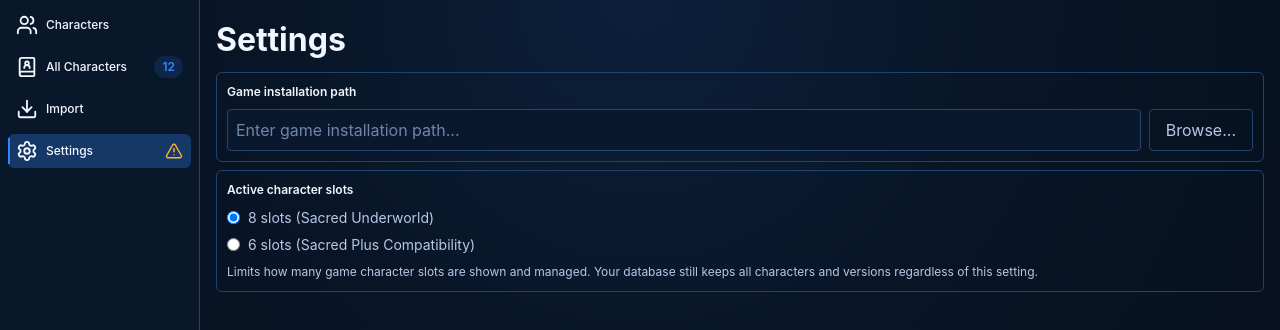
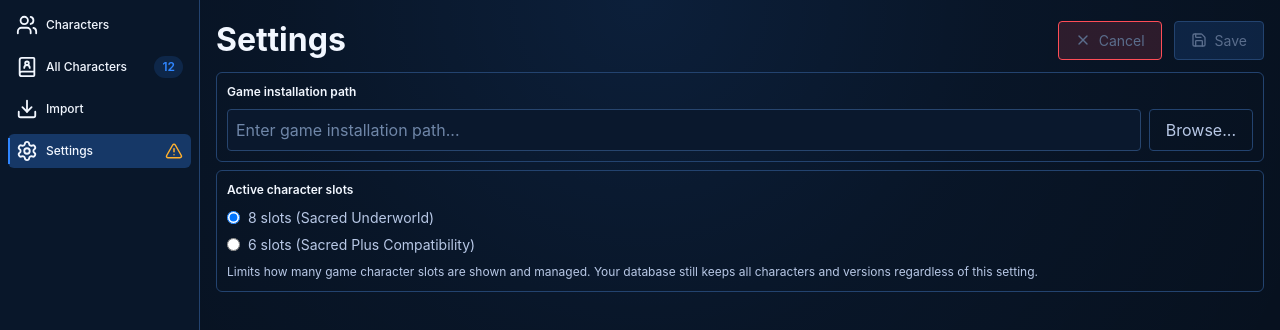
Before and after one commit to Virian/sacred-hero-database, a React (Vite) app: page / in a window 1280 px wide. Both pictures are taken after a click on the item "Settings". Shown: the top 330 px of the page. Built offline with nearby package versions, Linux system fonts and the light colour scheme.

Commit message:
feat: add formik to Settings screen

```diff
--- a/src/components/Button/Button.tsx
+++ b/src/components/Button/Button.tsx
@@ -1,25 +1,23 @@
 import clsx from 'clsx';
+import type { ButtonHTMLAttributes } from 'react';
+
 import styles from './Button.module.scss';
 
-interface ButtonProps {
-  className?: string;
-  children: React.ReactNode;
-  disabled?: boolean;
-  onClick?: () => void;
+interface ButtonProps extends ButtonHTMLAttributes<HTMLButtonElement> {
   variant?: 'primary' | 'secondary' | 'danger';
 }
 
 export const Button = ({
   className,
   children,
-  disabled = false,
-  onClick = () => null,
   variant = 'primary',
+  type = 'button',
+  ...buttonProps
 }: ButtonProps) => (
   <button
+    {...buttonProps}
     className={clsx(styles.button, styles[`button-${variant}`], className)}
-    disabled={disabled}
-    onClick={onClick}
+    type={type}
   >
     {children}
   </button>
--- a/src/components/Input/Input.tsx
+++ b/src/components/Input/Input.tsx
@@ -1,31 +1,16 @@
 import clsx from 'clsx';
-import type { ChangeEvent } from 'react';
+import type { InputHTMLAttributes } from 'react';
+
 import styles from './Input.module.scss';
-
-interface InputProps {
-  className?: string;
-  id?: string;
-  name?: string;
-  onChange?: (event: ChangeEvent<HTMLInputElement>) => void;
-  placeholder?: string;
-  value?: string;
-}
 
 export const Input = ({
   className,
-  id,
-  name,
-  onChange,
-  placeholder,
-  value,
-}: InputProps) => (
+  type = 'text',
+  ...inputProps
+}: InputHTMLAttributes<HTMLInputElement>) => (
   <input
+    {...inputProps}
     className={clsx(styles.input, className)}
-    type="text"
-    id={id}
-    name={name}
-    onChange={onChange}
-    placeholder={placeholder}
-    value={value}
+    type={type}
   />
 );
--- a/src/components/RadioGroup/Radio.tsx
+++ b/src/components/RadioGroup/Radio.tsx
@@ -1,34 +1,27 @@
 import clsx from 'clsx';
-import type { ChangeEvent } from 'react';
+import type { InputHTMLAttributes } from 'react';
 import styles from './Radio.module.scss';
 
-interface RadioProps {
-  checked?: boolean;
-  className?: string;
-  id?: string;
+interface RadioProps extends InputHTMLAttributes<HTMLInputElement> {
   label: string;
   name: string;
-  onChange?: (event: ChangeEvent<HTMLInputElement>) => void;
   value: string;
 }
 
 export const Radio = ({
-  checked,
   className,
-  id,
   label,
   name,
-  onChange,
+  type = 'radio',
   value,
+  ...radioProps
 }: RadioProps) => (
   <label className={clsx(styles.radio, className)}>
     <input
-      type="radio"
-      id={id}
+      {...radioProps}
+      type={type}
       name={name}
       value={value}
-      checked={checked}
-      onChange={onChange}
     />
     {label}
   </label>
--- a/src/components/RadioGroup/RadioGroup.tsx
+++ b/src/components/RadioGroup/RadioGroup.tsx
@@ -1,4 +1,4 @@
-import type { ChangeEvent } from 'react';
+import type { ChangeEvent, HTMLAttributes } from 'react';
 import { Radio } from './Radio';
 import styles from './RadioGroup.module.scss';
 
@@ -7,7 +7,10 @@ interface RadioGroupOption {
   value: string;
 }
 
-interface RadioGroupProps {
+interface RadioGroupProps extends Omit<
+  HTMLAttributes<HTMLDivElement>,
+  'onChange'
+> {
   name: string;
   onChange: (event: ChangeEvent<HTMLInputElement>) => void;
   options: RadioGroupOption[];
@@ -15,12 +18,17 @@ interface RadioGroupProps {
 }
 
 export const RadioGroup = ({
+  className,
   name,
   onChange,
   options,
   value,
+  ...groupProps
 }: RadioGroupProps) => (
-  <div className={styles.group}>
+  <div
+    {...groupProps}
+    className={`${styles.group} ${className ?? ''}`}
+  >
     {options.map((option) => (
       <Radio
         key={option.value}
--- a/src/screens/Settings/Settings.module.scss
+++ b/src/screens/Settings/Settings.module.scss
@@ -4,6 +4,28 @@
   flex-direction: column;
   gap: 0.5rem;
   padding: 1rem;
+}
+
+.header {
+  display: flex;
+  align-items: center;
+  justify-content: space-between;
+}
+
+.actions {
+  display: flex;
+  gap: 0.75rem;
+}
+
+.button {
+  display: flex;
+  font-size: 0.875rem;
+}
+
+.buttonText {
+  display: inline-flex;
+  align-items: center;
+  gap: 0.5rem;
 }
 
 .section {
@@ -30,6 +52,11 @@
   flex: 1;
 }
 
+.errorText {
+  color: var(--danger);
+  font-size: 0.75rem;
+}
+
 .activeCharacterSlotsDescription {
   font-size: 0.75rem;
   color: var(--text-secondary);
--- a/src/screens/Settings/Settings.tsx
+++ b/src/screens/Settings/Settings.tsx
@@ -1,14 +1,78 @@
+import { Formik, type FormikErrors } from 'formik';
+import { X, Save } from 'lucide-react';
+
 import { Button, Input, RadioGroup } from '../../components';
-import { useState } from 'react';
+import { isValidPath } from './isValidPath';
 import styles from './Settings.module.scss';
 
+interface FormValues {
+  installationPath: string;
+  activeCharacterSlots: string;
+}
+
+const validate = (values: FormValues) => {
+  const errors: FormikErrors<FormValues> = {};
+
+  if (!values.installationPath) {
+    errors.installationPath = 'Installation path is required.';
+  } else if (!isValidPath(values.installationPath)) {
+    errors.installationPath = 'Installation path must be a valid path.';
+  }
+
+  return errors;
+};
+
 export const Settings = () => {
-  const [installationPath, setInstallationPath] = useState('');
-  const [activeCharacterSlots, setActiveCharacterSlots] = useState('8');
+  const saveSettings = (values: FormValues) => {
+    console.log('submit', values);
+  };
 
   return (
-    <div className={styles.container}>
+    <Formik<FormValues>
+      initialValues={{ installationPath: '', activeCharacterSlots: '8' }}
+      validate={validate}
+      onSubmit={saveSettings}
+    >
+      {({
+        values,
+        errors,
+        touched,
+        dirty,
+        handleChange,
+        handleBlur,
+        handleSubmit,
+        resetForm,
+      }) => (
+        <form
+          className={styles.container}
+          onSubmit={handleSubmit}
+        >
+          <div className={styles.header}>
             <h1>Settings</h1>
+            <div className={styles.actions}>
+              <Button
+                className={styles.button}
+                variant="danger"
+                disabled={!dirty}
+                onClick={() => resetForm()}
+              >
+                <span className={styles.buttonText}>
+                  <X size={16} />
+                  Cancel
+                </span>
+              </Button>
+              <Button
+                type="submit"
+                className={styles.button}
+                disabled={!dirty}
+              >
+                <span className={styles.buttonText}>
+                  <Save size={16} />
+                  Save
+                </span>
+              </Button>
+            </div>
+          </div>
           <div className={styles.section}>
             <h2 className={styles.sectionTitle}>Game installation path</h2>
             <div className={styles.installationPathRow}>
@@ -17,29 +81,38 @@ export const Settings = () => {
                 name="installationPath"
                 className={styles.installationPathInput}
                 placeholder="Enter game installation path..."
-            value={installationPath}
-            onChange={(event) => setInstallationPath(event.target.value)}
+                value={values.installationPath}
+                onChange={handleChange}
+                onBlur={handleBlur}
               />
               <Button variant="secondary">Browse...</Button>
             </div>
+            {errors.installationPath && touched.installationPath && (
+              <span className={styles.errorText}>
+                {errors.installationPath}
+              </span>
+            )}
           </div>
           <div className={styles.section}>
             <h2 className={styles.sectionTitle}>Active character slots</h2>
             <RadioGroup
               name="activeCharacterSlots"
-          value={activeCharacterSlots}
-          onChange={(event) => setActiveCharacterSlots(event.target.value)}
               options={[
                 { label: '8 slots (Sacred Underworld)', value: '8' },
                 { label: '6 slots (Sacred Plus Compatibility)', value: '6' },
               ]}
+              value={values.activeCharacterSlots}
+              onChange={handleChange}
+              onBlur={handleBlur}
             />
             <p className={styles.activeCharacterSlotsDescription}>
               Limits how many game character slots are shown and managed. Your
-          database still keeps all characters and versions regardless of this
-          setting.
+              database still keeps all characters and versions regardless of
+              this setting.
             </p>
           </div>
-    </div>
+        </form>
+      )}
+    </Formik>
   );
 };
--- /dev/null
+++ b/src/screens/Settings/isValidPath.ts
@@ -0,0 +1,37 @@
+const windowsInvalidCharacters = /[<>:"|?*]/;
+
+const hasControlCharacters = (path: string) =>
+  [...path].some((character) => character.charCodeAt(0) < 32);
+
+export const isValidPath = (path: string) => {
+  // Windows drive paths must start with a drive letter and a slash, such as C:\\Games.
+  if (/^[A-Za-z]:[\\/]/.test(path)) {
+    const pathSegments = path.slice(3).split(/[\\/]/).filter(Boolean);
+
+    // Windows forbids these characters and does not allow segments ending in a dot or space.
+    return pathSegments.every(
+      (segment) =>
+        !hasControlCharacters(segment) &&
+        !windowsInvalidCharacters.test(segment) &&
+        !/[. ]$/.test(segment),
+    );
+  }
+
+  // UNC paths point to a network share and must contain both a server and share name.
+  if (/^\\\\/.test(path)) {
+    const pathSegments = path.split(/[\\/]/).filter(Boolean);
+
+    return (
+      pathSegments.length >= 2 &&
+      pathSegments.every(
+        (segment) =>
+          !hasControlCharacters(segment) &&
+          !windowsInvalidCharacters.test(segment) &&
+          !/[. ]$/.test(segment),
+      )
+    );
+  }
+
+  // Linux and macOS use POSIX paths, which must be absolute and cannot contain controls.
+  return path.startsWith('/') && !hasControlCharacters(path);
+};
```
Also changed, not shown: package.json (+9 -8 lines), 1 other file (tests, documents, lock files or other folders). Lines whose indentation alone changed are shown as unchanged.
